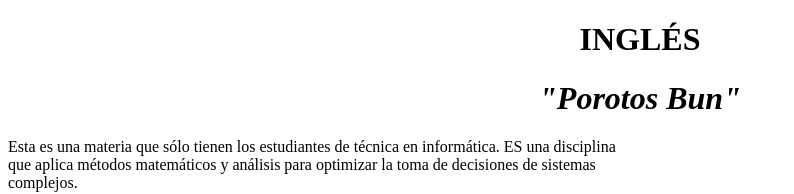
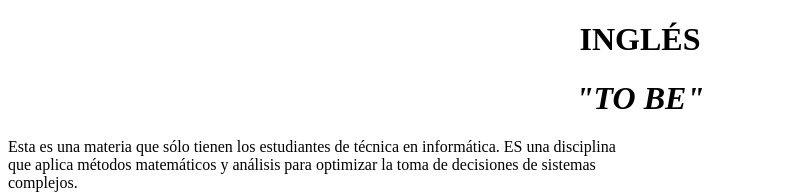
Before and after one commit to gitlucasc/proyecto_apli, a plain HTML site: page src/ingles.html in a window 1280 px wide. Shown: the top 194 px of the page, without its empty margins (0-794 px from the left). Drawn offline with Linux system fonts and the light colour scheme.

Commit message:
mksadmsk

```diff
--- a/src/ingles.html
+++ b/src/ingles.html
@@ -8,7 +8,7 @@
 </head>
 <body>
     <h1 style="text-align: center;">INGLÉS</h1>
-    <h1 style="text-align: center;"><I>"Porotos Bun"</I></h1>
+    <h1 style="text-align: center;"><I>"TO BE"</I></h1>
     <p style="width: 50%;">Esta es una materia que sólo tienen los estudiantes de técnica en informática. ES una disciplina que aplica métodos matemáticos y análisis para optimizar la toma de decisiones de sistemas complejos.</p>
     <h3><i>PROFESOR: AUGUSTIN BENITEZ</i></h3>
     <h3><i>DÍA: VIERNES</i></h3>
```
Also changed, not shown: src/derecho.html (+1 -1 lines).
